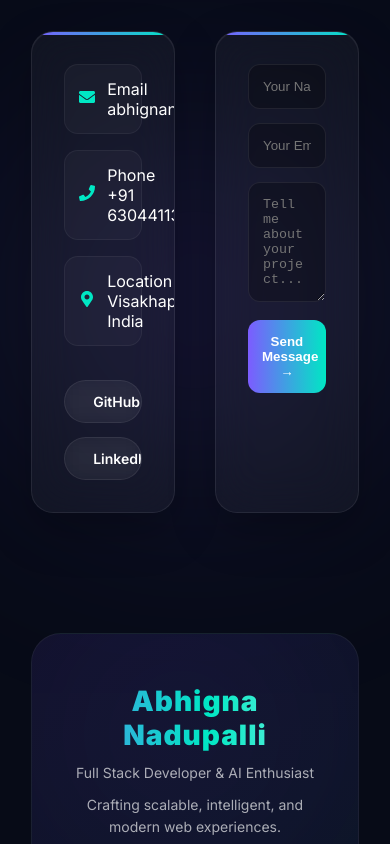
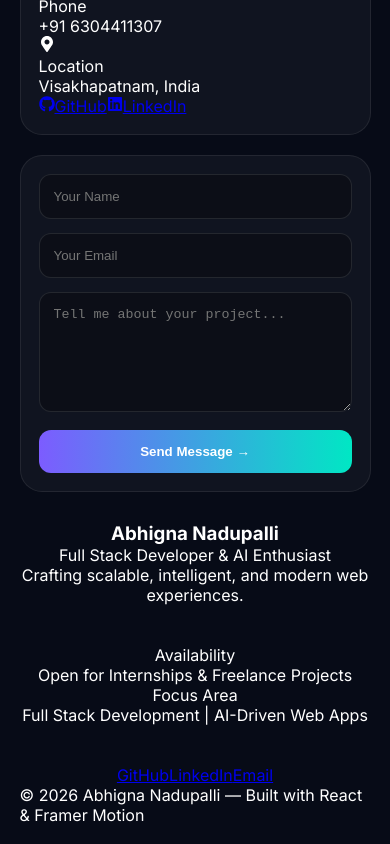
Before and after one commit to Abhigna13/Portfolio, a React (Vite) app: page / in a window 390 px wide. Shown: the part 8960-9804 px from the top of the page. Built offline with nearby package versions, Linux system fonts and the light colour scheme.

Commit message:
Responsive About and Contact sections

```diff
--- a/src/index.css
+++ b/src/index.css
@@ -1887,12 +1887,10 @@ section{
   flex-direction: column;
   gap: 60px;
   position: relative;
-  isolation: isolate;
   overflow: hidden;
 }
 
-/* ================= BACKGROUND GLOW ================= */
-
+/* GLOW */
 .contact-section::before,
 .contact-section::after {
   content: "";
@@ -1900,504 +1898,107 @@ section{
   width: 600px;
   height: 600px;
   filter: blur(180px);
-  opacity: 0.55;
+  opacity: 0.35;
   z-index: 0;
-  pointer-events: none;
-}
-
-.contact-section::before {
-  background: radial-gradient(circle, rgba(124,92,255,0.14), transparent 70%);
-  top: -25%;
-  left: -15%;
-}
-
-.contact-section::after {
-  background: radial-gradient(circle, rgba(0,231,196,0.12), transparent 70%);
-  bottom: -25%;
-  right: -15%;
-}
-
-/* ================= EXTRA FLOATING GLOW ================= */
-
-.contact-glow {
-  position: absolute;
-  width: 500px;
-  height: 500px;
-  background: radial-gradient(circle, rgba(124,92,255,0.25), transparent 70%);
-  filter: blur(120px);
-  top: 20%;
-  left: 50%;
-  transform: translateX(-50%);
-  z-index: 0;
-  pointer-events: none;
-}
-
-/* ================= INTRO ================= */
-
+}
+
+/* INTRO */
 .contact-intro {
   text-align: center;
+  z-index: 2;
   position: relative;
-  z-index: 2;
 }
 
 .contact-intro h2 {
   font-size: 46px;
   font-weight: 900;
-  color: white;
-}
-
-.contact-intro h2 span {
-  color: #00e7c4;
-}
-
-.contact-intro p {
-  color: rgba(255,255,255,0.72);
-  margin-top: 10px;
-  line-height: 1.7;
-}
-
-/* ================= GRID ================= */
-
+}
+
+/* GRID */
 .contact-grid {
   display: grid;
   grid-template-columns: 1fr 1fr;
   gap: 40px;
-  position: relative;
   z-index: 2;
 }
 
-/* ================= CARD BASE ================= */
-
+/* CARDS */
 .info-card,
 .form-card {
-  position: relative;
   border-radius: 22px;
   background: rgba(255,255,255,0.04);
   border: 1px solid rgba(255,255,255,0.08);
-  backdrop-filter: blur(22px);
-  overflow: hidden;
-
-  transition: all 0.6s cubic-bezier(0.22, 1, 0.36, 1);
-
-  box-shadow:
-    inset 0 1px 0 rgba(255,255,255,0.06),
-    0 18px 45px rgba(0,0,0,0.25);
-
-  z-index: 2;
-}
-
-/* ================= TOP NEON LINE ================= */
-
-.info-card::before,
-.form-card::before {
-  content: "";
-  position: absolute;
-  top: 0;
-  left: 0;
-  height: 3px;
-  width: 100%;
-  background: linear-gradient(90deg, #7c5cff, #00e7c4);
-  z-index: 3;
-}
-
-/* ================= GLOW LAYER ================= */
-
-.info-card::after,
-.form-card::after {
-  content: "";
-  position: absolute;
-  inset: 0;
-
-  background:
-    radial-gradient(circle at top left, rgba(124,92,255,0.12), transparent 70%),
-    radial-gradient(circle at bottom right, rgba(0,231,196,0.10), transparent 75%);
-
-  opacity: 0;
-  transition: 0.5s ease;
-  z-index: 1;
-}
-
-.info-card:hover::after,
-.form-card:hover::after {
-  opacity: 1;
-}
-
-/* ================= HOVER (SOFT PREMIUM) ================= */
-
-.info-card:hover,
-.form-card:hover {
-  transform: translateY(-10px) scale(1.01);
-  box-shadow:
-    0 50px 120px rgba(124,92,255,0.18),
-    0 0 60px rgba(0,231,196,0.12);
-}
-
-/* CONTENT ABOVE GLOW */
-.info-card > *,
-.form-card > * {
-  position: relative;
-  z-index: 4;
-}
-
-/* ================= INFO CARD ================= */
-
-.info-card {
-  display: flex;
-  flex-direction: column;
-  gap: 16px;
   padding: 32px;
 }
 
-.info-item {
-  display: flex;
-  gap: 12px;
-  align-items: center;
-  padding: 14px;
-  border-radius: 14px;
-
-  background: rgba(255,255,255,0.03);
-  border: 1px solid rgba(255,255,255,0.05);
-
-  transition: 0.3s ease;
-}
-
-.info-item:hover {
-  transform: translateX(8px);
-  background: rgba(0,231,196,0.08);
-  border-color: rgba(0,231,196,0.25);
-}
-
-.info-item svg {
-  color: #00e7c4;
-}
-
-/* ================= FORM ================= */
-
-.form-card {
-  padding: 32px;
-}
-
+/* INPUT */
 .form-card input,
 .form-card textarea {
   width: 100%;
+  padding: 14px;
   margin-bottom: 14px;
-  padding: 14px;
-
   border-radius: 12px;
-  border: 1px solid rgba(255,255,255,0.08);
-
+  border: 1px solid rgba(255,255,255,0.1);
   background: rgba(0,0,0,0.25);
   color: white;
-
-  outline: none;
-}
-
-.form-card input:focus,
-.form-card textarea:focus {
-  border-color: #00e7c4;
-  box-shadow: 0 0 0 3px rgba(0,231,196,0.12);
-}
-
-/* ================= BUTTON ================= */
-
+}
+
+/* BUTTON */
 .form-card button {
   width: 100%;
   padding: 14px;
-
+  border-radius: 12px;
   border: none;
-  border-radius: 12px;
-
   background: linear-gradient(90deg, #7c5cff, #00e7c4);
   color: white;
   font-weight: 700;
-
-  cursor: pointer;
-  transition: 0.3s ease;
-}
-
-.form-card button:hover {
-  transform: translateY(-2px);
-  box-shadow: 0 12px 30px rgba(124,92,255,0.35);
-}
-
-/* ================= SOCIAL BUTTONS (GITHUB + LINKEDIN) ================= */
-
-.social-buttons {
-  display: flex;
-  gap: 14px;
-  margin-top: 18px;
-  flex-wrap: wrap;
-}
-
-/* base pill button */
-.social-btn {
-  display: inline-flex;
-  align-items: center;
-  gap: 10px;
-
-  padding: 12px 18px;
-  border-radius: 999px;
-
-  font-size: 14px;
-  font-weight: 600;
-  text-decoration: none;
-
-  color: white;
-  background: rgba(255,255,255,0.04);
-  border: 1px solid rgba(255,255,255,0.08);
-
-  backdrop-filter: blur(10px);
-
-  transition: all 0.35s ease;
-  position: relative;
-  overflow: hidden;
-}
-
-/* icon */
-.social-btn svg {
-  font-size: 16px;
-}
-
-/* hover lift */
-.social-btn:hover {
-  transform: translateY(-4px);
-  border-color: #00e7c4;
-  box-shadow: 0 15px 35px rgba(0,231,196,0.12);
-}
-
-/* GitHub */
-.social-btn.github:hover {
-  background: rgba(124,92,255,0.15);
-}
-
-/* LinkedIn */
-.social-btn.linkedin:hover {
-  background: rgba(0,231,196,0.15);
-}
-
-/* glow line */
-.social-btn::before {
-  content: "";
-  position: absolute;
-  inset: 0;
-  background: linear-gradient(90deg, #7c5cff, #00e7c4);
-  opacity: 0;
-  transition: 0.4s ease;
-}
-
-.social-btn:hover::before {
-  opacity: 0.12;
-}
-
-/* keep text above glow */
-.social-btn span,
-.social-btn svg {
-  position: relative;
-  z-index: 2;
-}
-
-/* ================= FOOTER (NEW UNIQUE DESIGN) ================= */
-
-.contact-footer {
-  margin-top: 60px;
-  padding: 50px 40px;
-  border-radius: 30px;
-  position: relative;
-  overflow: hidden;
-  z-index: 2;
-
-  /* DIFFERENT STYLE (not glass box like contact cards) */
-  background: linear-gradient(
-    145deg,
-    rgba(124,92,255,0.08),
-    rgba(0,231,196,0.05)
-  );
-
-  border: 1px solid rgba(255,255,255,0.06);
-}
-
-/* animated soft aurora behind footer */
-.contact-footer::before {
-  content: "";
-  position: absolute;
-  width: 600px;
-  height: 600px;
-  background: radial-gradient(circle, rgba(124,92,255,0.25), transparent 60%);
-  top: -200px;
-  left: -150px;
-  filter: blur(120px);
-  opacity: 0.5;
-}
-
-.contact-footer::after {
-  content: "";
-  position: absolute;
-  width: 500px;
-  height: 500px;
-  background: radial-gradient(circle, rgba(0,231,196,0.20), transparent 60%);
-  bottom: -200px;
-  right: -150px;
-  filter: blur(120px);
-  opacity: 0.5;
-}
-
-/* ================= FOOTER GRID ================= */
-
+}
+
+/* FOOTER */
 .footer-content {
   display: grid;
   grid-template-columns: 1.5fr 1fr 1fr;
   gap: 40px;
-  position: relative;
-  z-index: 2;
-}
-
-/* ================= LEFT (BRAND STYLE) ================= */
-
-.footer-left h3 {
-  font-size: 28px;
-  font-weight: 900;
-  letter-spacing: 1px;
-
-  /* 🔥 UPGRADED PREMIUM GRADIENT */
-  background: linear-gradient(
-    90deg,
-    #7c5cff,
-    #00e7c4,
-    #ffffff
-  );
-  background-size: 200% auto;
-  -webkit-background-clip: text;
-  -webkit-text-fill-color: transparent;
-
-  animation: gradientShift 6s ease infinite;
-}
-
-/* subtle animated gradient movement */
-@keyframes gradientShift {
-  0% {
-    background-position: 0% center;
-  }
-  50% {
-    background-position: 100% center;
-  }
-  100% {
-    background-position: 0% center;
-  }
-}
-
-.footer-left p {
-  margin-top: 10px;
-  font-size: 14px;
-  color: rgba(255,255,255,0.65);
-  line-height: 1.6;
-}
-
-/* ================= CENTER (LINK STACK STYLE) ================= */
-
-.footer-center {
-  display: flex;
-  flex-direction: column;
-  gap: 12px;
-}
-
-.footer-center div {
-  padding: 14px 16px;
-  border-radius: 14px;
-
-  background: rgba(255,255,255,0.03);
-  border: 1px solid rgba(255,255,255,0.06);
-
-  color: rgba(255,255,255,0.78);
-
-  transition: 0.3s ease;
-  position: relative;
-}
-
-.footer-center div:hover {
-  transform: translateX(3px); /* 🔥 reduced more for premium feel */
-  border-color: #7c5cff;
-  background: rgba(124,92,255,0.06);
-  color: white;
-}
-
-.footer-center div span {
-  font-size: 11px;
-  letter-spacing: 1px;
-  text-transform: uppercase;
-  opacity: 0.65;
-}
-
-/* main text */
-.footer-center div p {
-  margin-top: 6px;
-  font-size: 13.5px;
-  font-weight: 500;
-  line-height: 1.4;
-}
-
-/* ================= RIGHT (SOCIAL STYLE CARDS) ================= */
-
-.footer-right {
-  display: flex;
-  flex-wrap: wrap;
-  gap: 12px;
-}
-
-.footer-right a {
-  padding: 10px 16px;
-  border-radius: 14px;
-
-  background: rgba(255,255,255,0.04);
-  border: 1px solid rgba(255,255,255,0.08);
-
-  color: white;
-  text-decoration: none;
-  font-size: 13px;
-
-  transition: 0.3s ease;
-  position: relative;
-  overflow: hidden;
-}
-
-/* glow hover */
-.footer-right a::before {
-  content: "";
-  position: absolute;
-  inset: 0;
-  background: linear-gradient(90deg, #7c5cff, #00e7c4);
-  opacity: 0;
-  transition: 0.4s ease;
-}
-
-.footer-right a:hover::before {
-  opacity: 0.15;
-}
-
-.footer-right a:hover {
-  transform: translateY(-4px);
-  border-color: #00e7c4;
-}
-
-/* ================= BOTTOM ================= */
-
-.footer-bottom {
-  margin-top: 30px;
-  text-align: center;
-  font-size: 13px;
-  color: rgba(255,255,255,0.5);
-  position: relative;
-  z-index: 2;
-}
-
-/* ================= RESPONSIVE ================= */
-
+}
+
+/* ================= MOBILE FIX (IMPORTANT) ================= */
 @media (max-width: 768px) {
+
+  .contact-section {
+    padding: 60px 5%;
+    gap: 30px;
+  }
+
+  .contact-grid {
+    grid-template-columns: 1fr;
+    gap: 20px;
+  }
+
+  .contact-intro h2 {
+    font-size: 28px;
+  }
+
+  .info-card,
+  .form-card {
+    padding: 18px;
+  }
+
+  .form-card input,
+  .form-card textarea {
+    box-sizing: border-box;
+  }
+
   .footer-content {
     grid-template-columns: 1fr;
     text-align: center;
   }
 
-  .footer-right {
-    justify-content: center;
-  }
-}
+  .footer-right a {
+    width: 100%;
+  }
+
+  html,
+  body {
+    overflow-x: hidden;
+  }
+}
```
